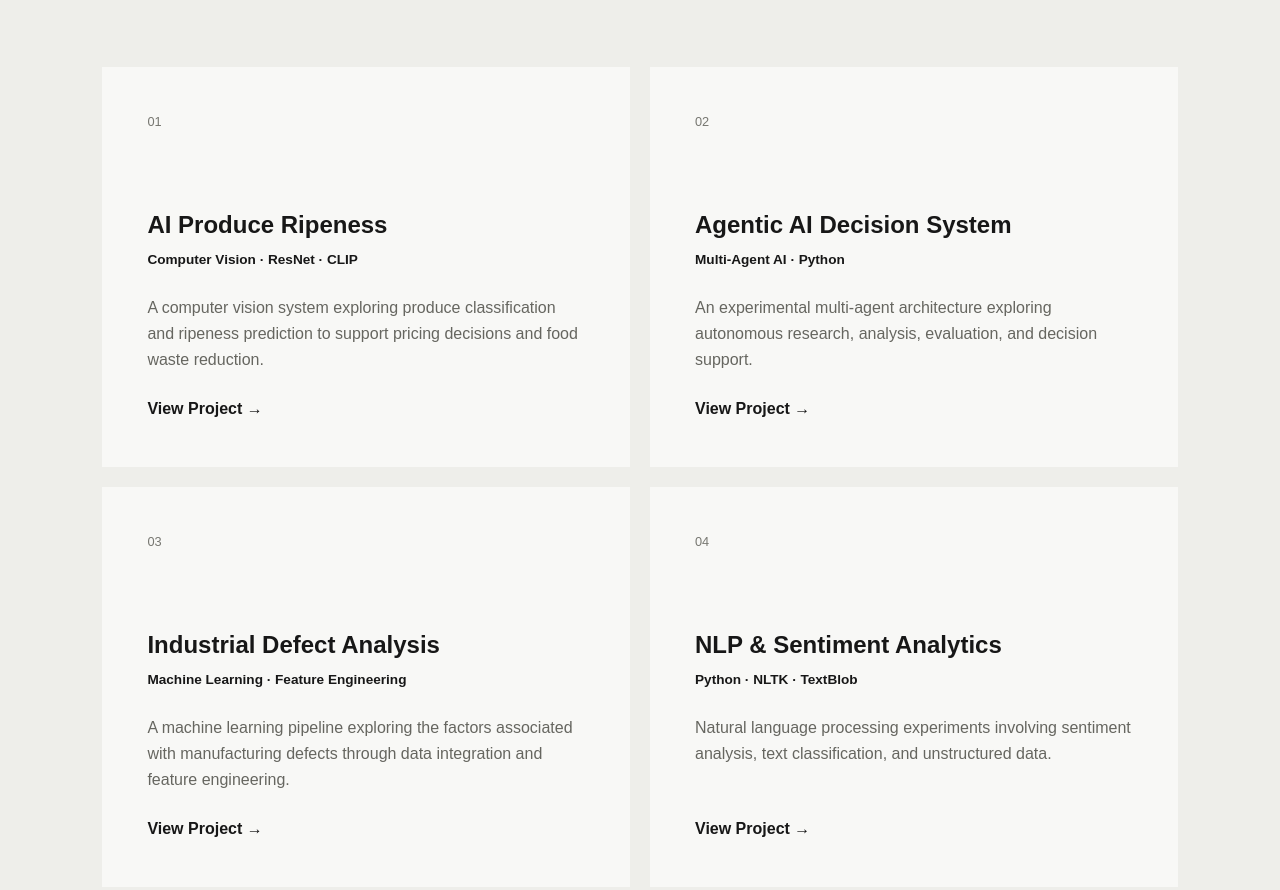
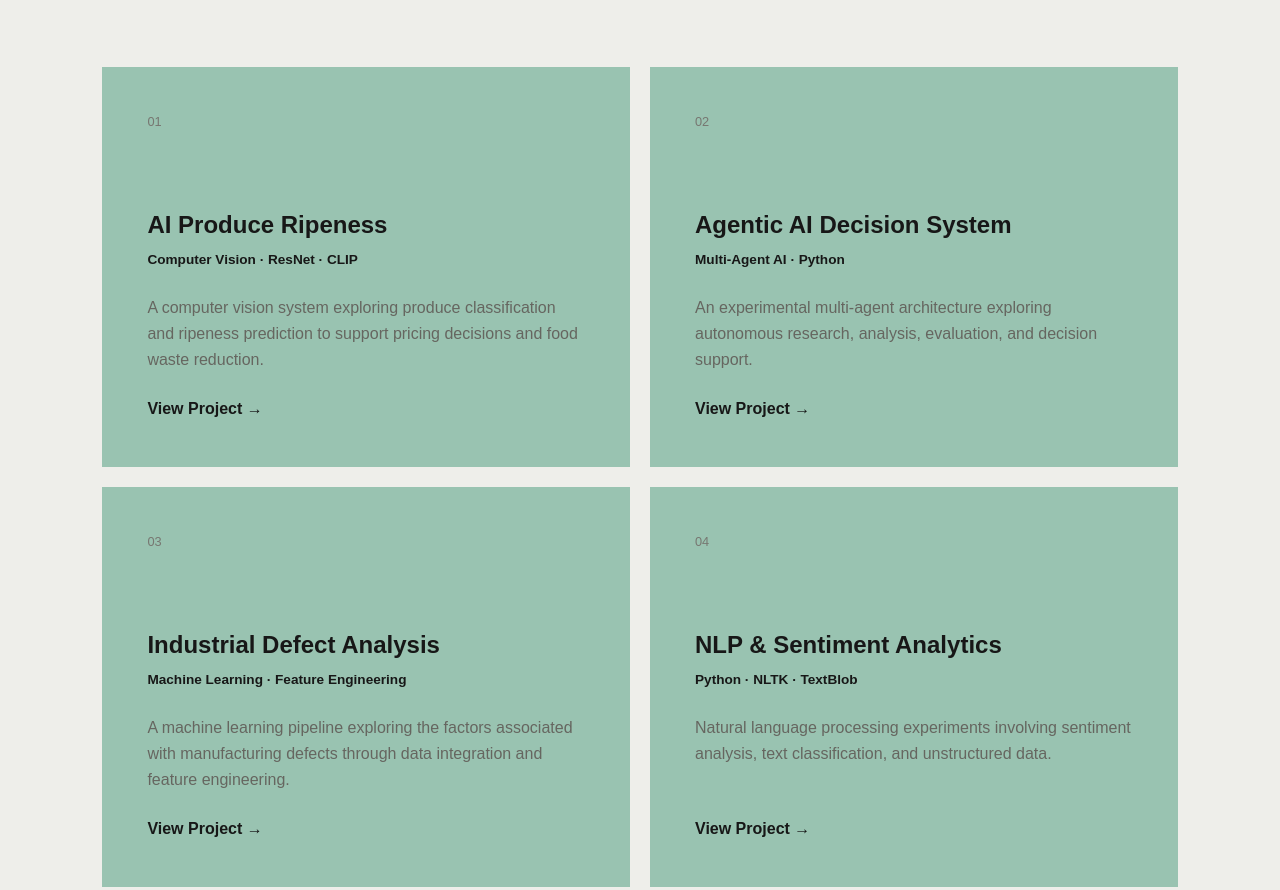
Before and after one commit to emilynorris2025/emilynorris2025.github.io, a plain HTML site: page index.html in a window 1280 px wide. Shown: the part 1211-2101 px from the top of the page. Drawn offline with Linux system fonts and the light colour scheme; a script that the page names is missing.

Commit message:
Update style.css

```diff
--- a/CSS/style.css
+++ b/CSS/style.css
@@ -178,7 +178,7 @@ nav {
 }
 
 .project-card {
-    background: #f8f8f6;
+    background: #99c3b1;
     padding: 45px;
     min-height: 400px;
 
```
